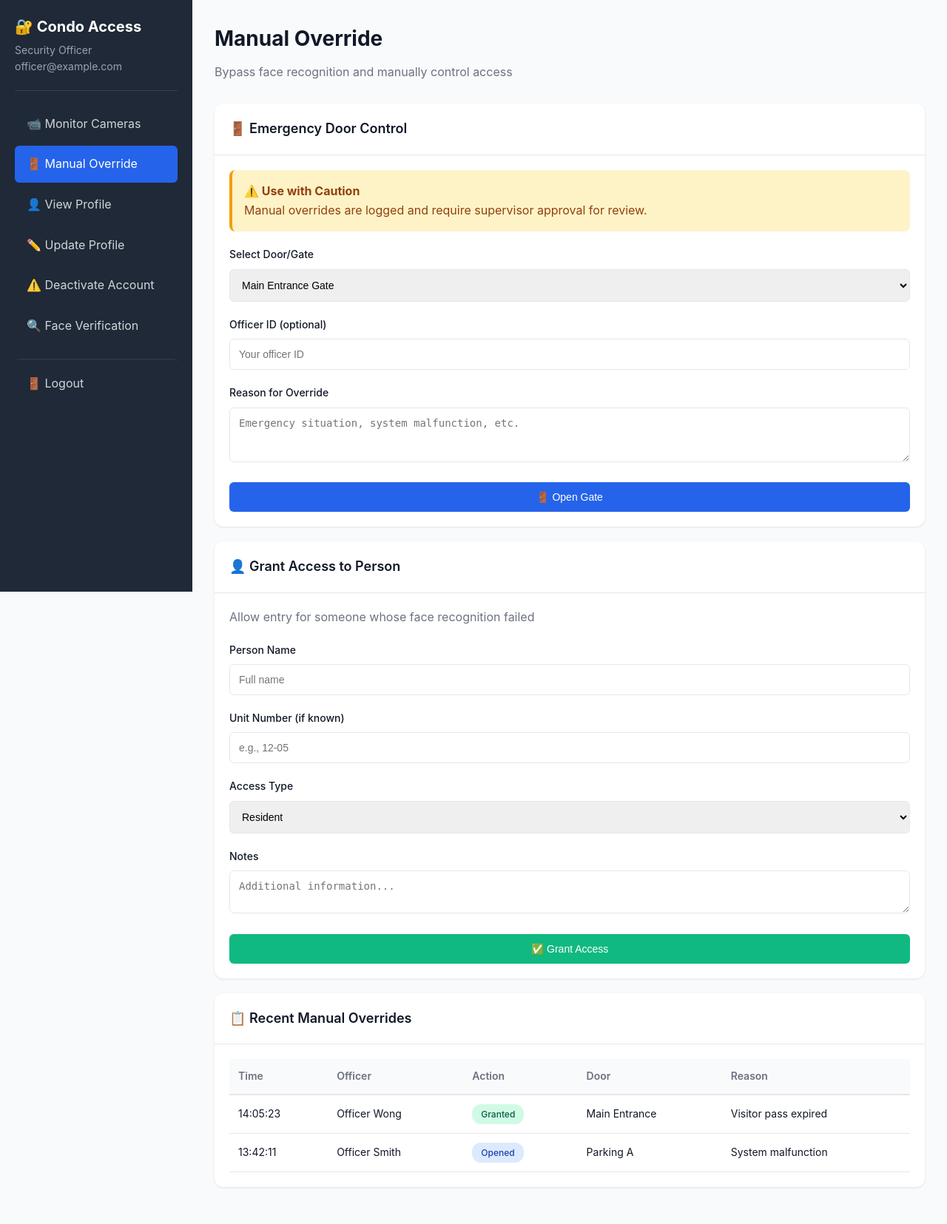
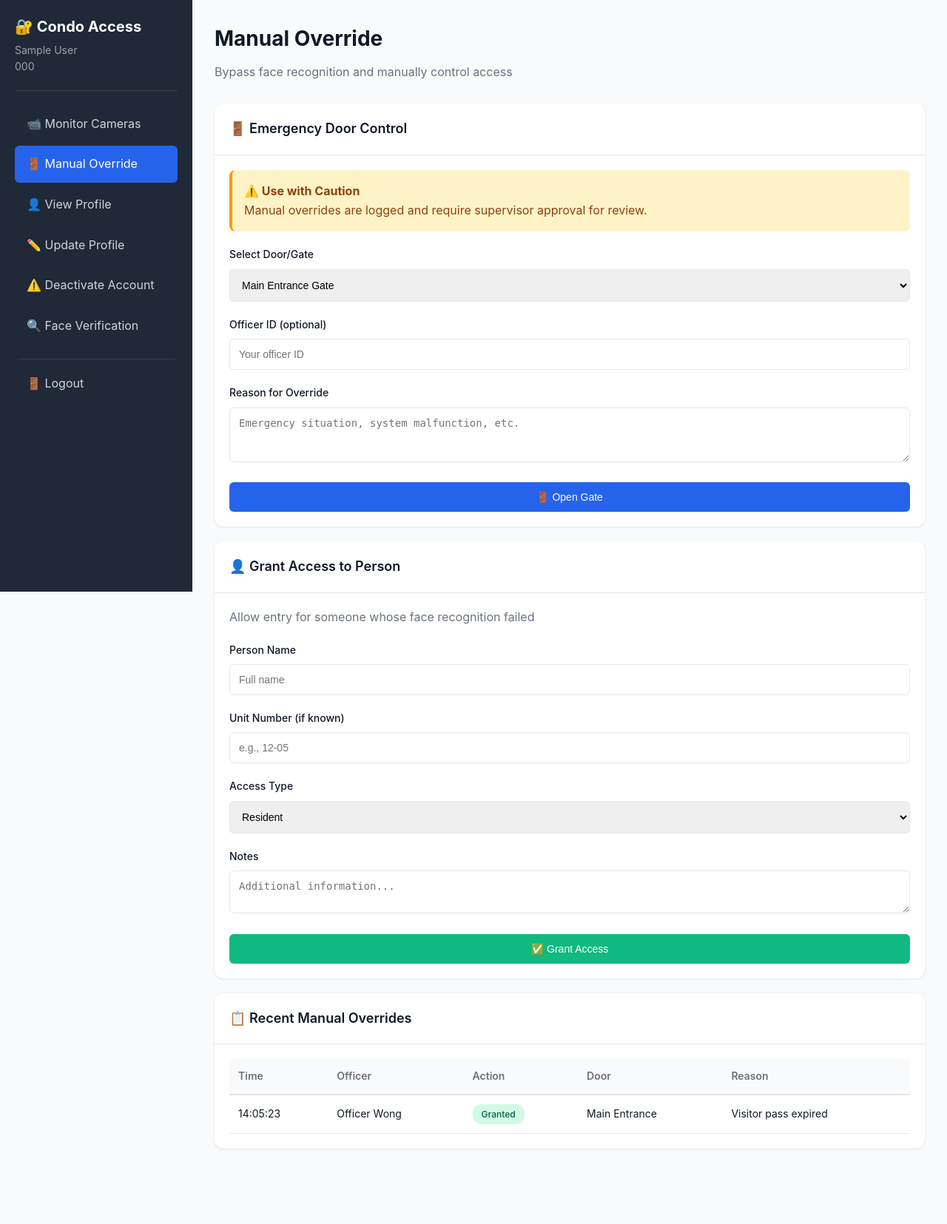
Before and after one commit to manfred1221/Csit321-FYP-25-S4-34, a Flask app: template templates/security-override.html in a window 1280 px wide. Shown: the whole page at 74% size. After the commit the page ends 1554 px from the top, so only its background shows below. Run offline with Flask 3, Linux system fonts and the light colour scheme; the template is opened without the code that fills it: values that come from a table or form of the project are taken from there, others are empty; tables that the repository leaves empty hold one stand-in row (values such as "Sample post"); parts of the project's set-up code (start-up, migrations or seed data) failed here and were passed over.

Commit message:
Update security override page with dynamic officer info

```diff
--- a/templates/security-override.html
+++ b/templates/security-override.html
@@ -4,7 +4,7 @@
     <meta charset="UTF-8">
     <meta name="viewport" content="width=device-width, initial-scale=1.0">
     <title>Manual Override - Security</title>
-    <link rel="stylesheet" href="css/styles.css">
+    <link rel="stylesheet" href="{{ url_for('static', filename='css/styles.css') }}">
 </head>
 <body>
     <div class="dashboard">
@@ -12,19 +12,19 @@
             <div class="sidebar-header">
                 <h2>🔐 Condo Access</h2>
                 <div class="user-info">
-                    <div>Security Officer</div>
-                    <div>officer@example.com</div>
+                    <div>{{officer.full_name}}</div>
+                    <div>{{officer.contact_number}}</div>
                 </div>
             </div>
             <nav>
                 <ul class="nav-menu">
-                    <li class="nav-item"><a href="security-dashboard.html" class="nav-link">📹 Monitor Cameras</a></li>
-                    <li class="nav-item"><a href="security-override.html" class="nav-link active">🚪 Manual Override</a></li>
-                    <li class="nav-item"><a href="security-view-profile.html" class="nav-link">👤 View Profile</a></li>
-                    <li class="nav-item"><a href="security-update-profile.html" class="nav-link">✏️ Update Profile</a></li>
-                    <li class="nav-item"><a href="security-deactivate.html" class="nav-link">⚠️ Deactivate Account</a></li>
-                    <li class="nav-item"><a href="security-face-verification.html" class="nav-link">🔍 Face Verification</a></li>
-                    <li class="nav-item"><a href="index.html" class="nav-link" style="margin-top:20px;border-top:1px solid rgba(255,255,255,0.1);padding-top:20px;">🚪 Logout</a></li>
+                    <li class="nav-item"><a href="/?officer_id={{ officer.officer_id }}" class="nav-link">📹 Monitor Cameras</a></li>
+                    <li class="nav-item"><a href="/security-override?officer_id={{ officer.officer_id }}" class="nav-link active">🚪 Manual Override</a></li>
+                    <li class="nav-item"><a href="/security-view-profile?officer_id={{ officer.officer_id }}" class="nav-link">👤 View Profile</a></li>
+                    <li class="nav-item"><a href="/security-update-profile?officer_id={{ officer.officer_id }}" class="nav-link">✏️ Update Profile</a></li>
+                    <li class="nav-item"><a href="/security-deactivate?officer_id={{ officer.officer_id }}" class="nav-link">⚠️ Deactivate Account</a></li>
+                    <li class="nav-item"><a href="/security-face-verification?officer_id={{ officer.officer_id }}" class="nav-link">🔍 Face Verification</a></li>
+                    <li class="nav-item"><a href="/" class="nav-link" style="margin-top:20px;border-top:1px solid rgba(255,255,255,0.1);padding-top:20px;">🚪 Logout</a></li>
                 </ul>
             </nav>
         </aside>
@@ -102,7 +102,6 @@
                             </thead>
                             <tbody>
                                 <tr><td>14:05:23</td><td>Officer Wong</td><td><span class="badge badge-success">Granted</span></td><td>Main Entrance</td><td>Visitor pass expired</td></tr>
-                                <tr><td>13:42:11</td><td>Officer Smith</td><td><span class="badge badge-info">Opened</span></td><td>Parking A</td><td>System malfunction</td></tr>
                             </tbody>
                         </table>
                     </div>
@@ -113,26 +112,57 @@
     <script>
     function openGate() {
         const door = document.getElementById('doorSelect').value;
-            const officerId = document.getElementById('officerId').value;
+        const officerId = "{{ officer.full_name }}";   // always the logged-in officer
         const reason = document.getElementById('reason').value;
+
         if (!reason) {
             showMsg('message1', 'Please provide a reason', 'error');
             return;
         }
+
+        addLogRow('Opened', door, reason, officerId);
         showMsg('message1', `${door} opened successfully`, 'success');
         document.getElementById('reason').value = '';
     }
+
     function grantAccess() {
         const name = document.getElementById('personName').value;
+
         if (!name) {
             showMsg('message2', 'Please enter person name', 'error');
             return;
         }
+
+        addLogRow('Granted', 'Manual Access', `Access to ${name}`, "{{ officer.full_name }}");
         showMsg('message2', `Access granted to ${name}`, 'success');
+
         document.getElementById('personName').value = '';
         document.getElementById('unitNumber').value = '';
         document.getElementById('notes').value = '';
     }
+
+    // 🔥 APPEND ROW TO TABLE
+    function addLogRow(action, door, reason, officer) {
+        const tableBody = document.querySelector("table tbody");
+
+        const now = new Date();
+        const time = now.toLocaleTimeString('en-SG', { hour12: false });
+
+        let badgeClass = "badge-info";
+        if (action === "Granted") badgeClass = "badge-success";
+
+        const newRow = document.createElement("tr");
+        newRow.innerHTML = `
+            <td>${time}</td>
+            <td>${officer}</td>
+            <td><span class="badge ${badgeClass}">${action}</span></td>
+            <td>${door}</td>
+            <td>${reason}</td>
+        `;
+
+        tableBody.prepend(newRow);   // add to TOP of table
+    }
+
     function showMsg(id, msg, type) {
         const el = document.getElementById(id);
         el.textContent = msg;
@@ -141,5 +171,7 @@
         setTimeout(() => el.style.display = 'none', 3000);
     }
 </script>
+
+    </script>
 </body>
 </html>
```
Lines whose indentation alone changed are shown as unchanged.
